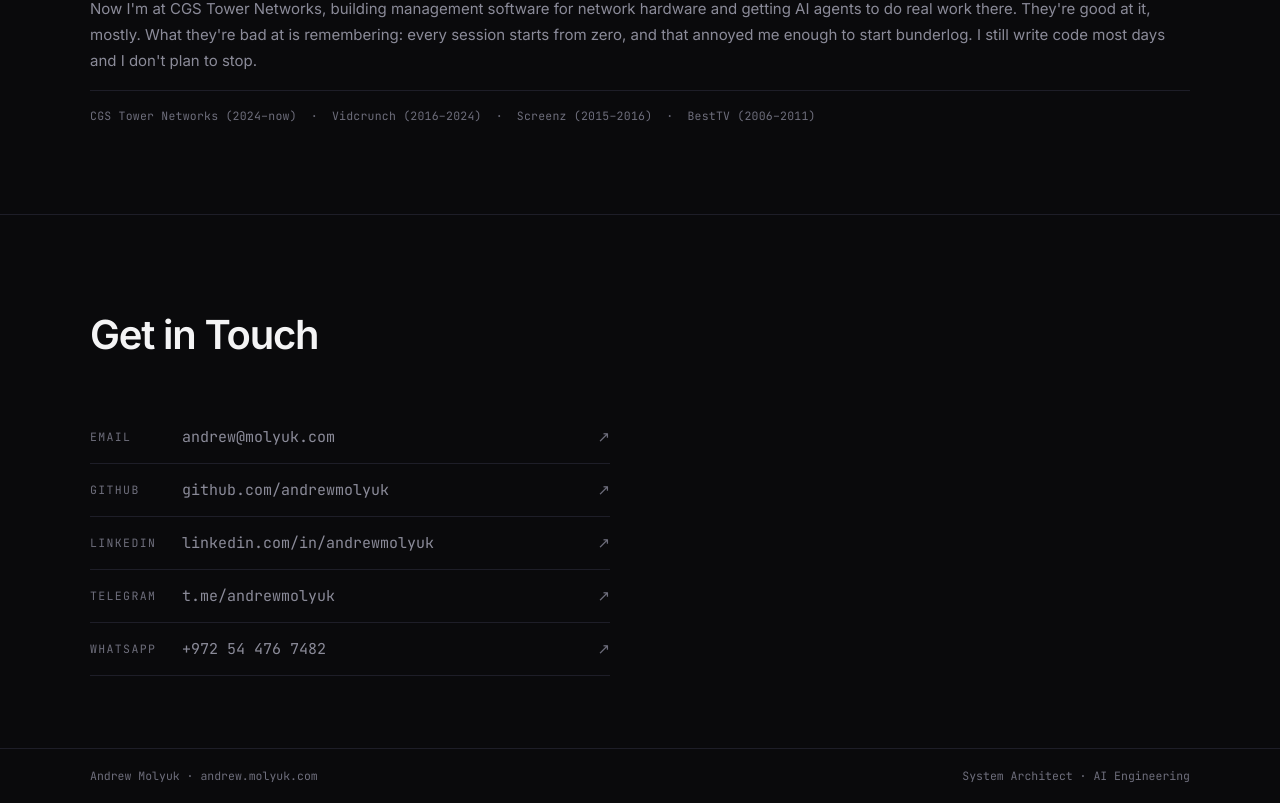
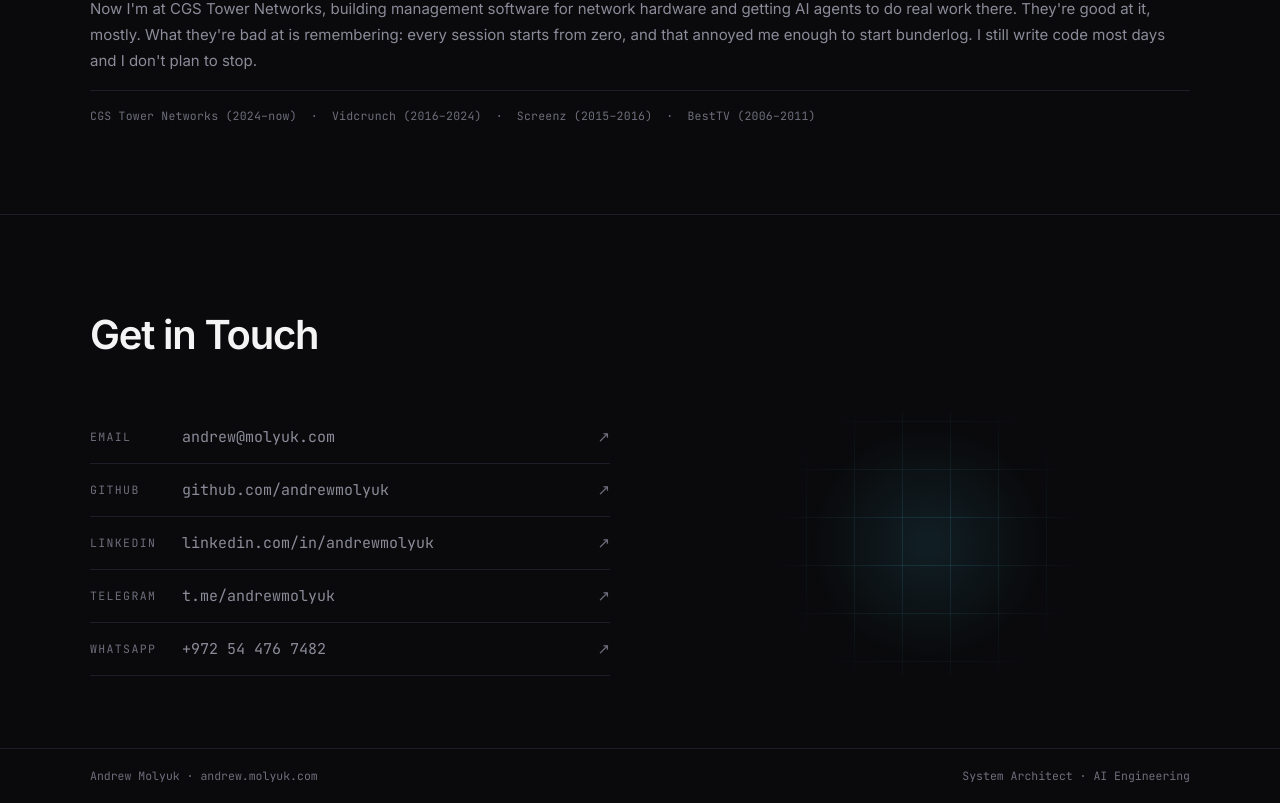
Before and after one commit to andrewmolyuk/andrew.molyuk.com, a Vue app: page / in a window 1280 px wide. Shown: the part 4305-5108 px from the top of the page. Built offline with nearby package versions, Linux system fonts and the light colour scheme.

Commit message:
fix(contact): bring back the blinking cursor beside the contacts

```diff
--- a/src/components/ContactSection.vue
+++ b/src/components/ContactSection.vue
@@ -22,7 +22,8 @@ const CONTACTS = [
   <section id="contact" class="border-line border-t px-8 pt-22 pb-18">
     <div class="mx-auto max-w-[1100px]">
       <h2 class="text-heading mb-11 text-[clamp(26px,3.5vw,40px)] font-semibold tracking-[-0.03em]">Get in Touch</h2>
-      <div class="flex max-w-[520px] flex-col">
+      <div class="grid grid-cols-[minmax(0,520px)_1fr] items-start gap-14">
+        <div class="flex flex-col">
           <a
             v-for="c in CONTACTS"
             :key="c.label"
@@ -38,6 +39,29 @@ const CONTACTS = [
             <span class="text-faint text-[15px]">↗</span>
           </a>
         </div>
+
+        <div class="relative flex w-full items-center justify-center self-stretch justify-self-stretch overflow-hidden">
+          <div
+            class="pointer-events-none absolute top-1/2 left-1/2 h-[340px] w-[340px] -translate-x-1/2 -translate-y-1/2 opacity-90"
+            style="
+              background-image:
+                linear-gradient(rgba(77, 216, 255, 0.16) 1px, transparent 1px),
+                linear-gradient(90deg, rgba(77, 216, 255, 0.16) 1px, transparent 1px);
+              background-size: 48px 48px;
+              -webkit-mask-image: radial-gradient(circle at center, #000 0%, transparent 70%);
+              mask-image: radial-gradient(circle at center, #000 0%, transparent 70%);
+            "
+          ></div>
+          <div
+            class="pointer-events-none absolute top-1/2 left-1/2 h-[260px] w-[260px] -translate-x-1/2 -translate-y-1/2"
+            style="background: radial-gradient(circle at center, rgba(77, 216, 255, 0.1) 0%, transparent 65%)"
+          ></div>
+          <span
+            class="bg-accent relative inline-block h-[26px] w-[3px] shadow-[0_0_26px_rgba(77,216,255,0.75)]"
+            style="animation: blink 1.1s step-end infinite"
+          ></span>
+        </div>
+      </div>
     </div>
   </section>
 </template>
--- a/src/style.css
+++ b/src/style.css
@@ -94,6 +94,17 @@
   }
 }
 
+@keyframes blink {
+  0%,
+  49% {
+    opacity: 1;
+  }
+  50%,
+  100% {
+    opacity: 0;
+  }
+}
+
 @keyframes spin {
   to {
     transform: rotate(360deg);
```
Lines whose indentation alone changed are shown as unchanged.
